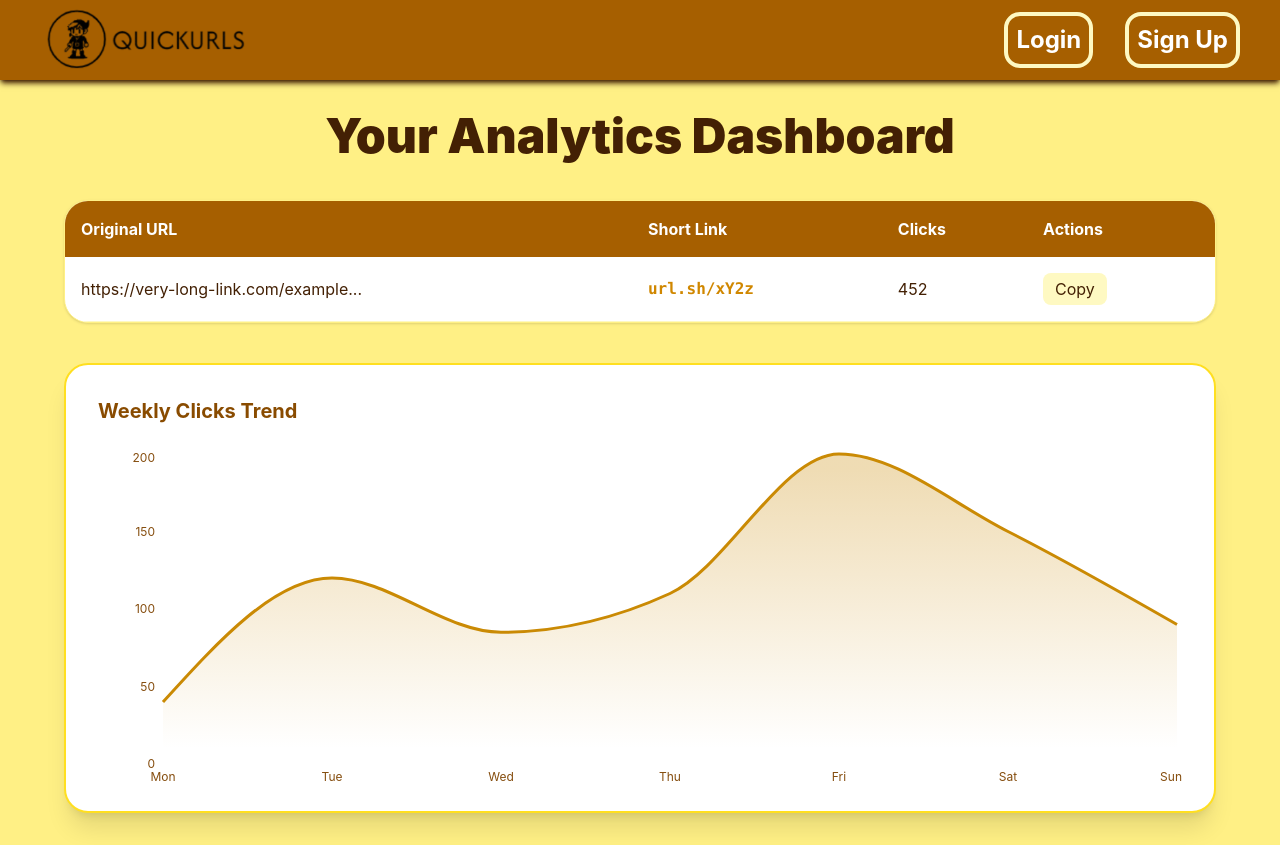
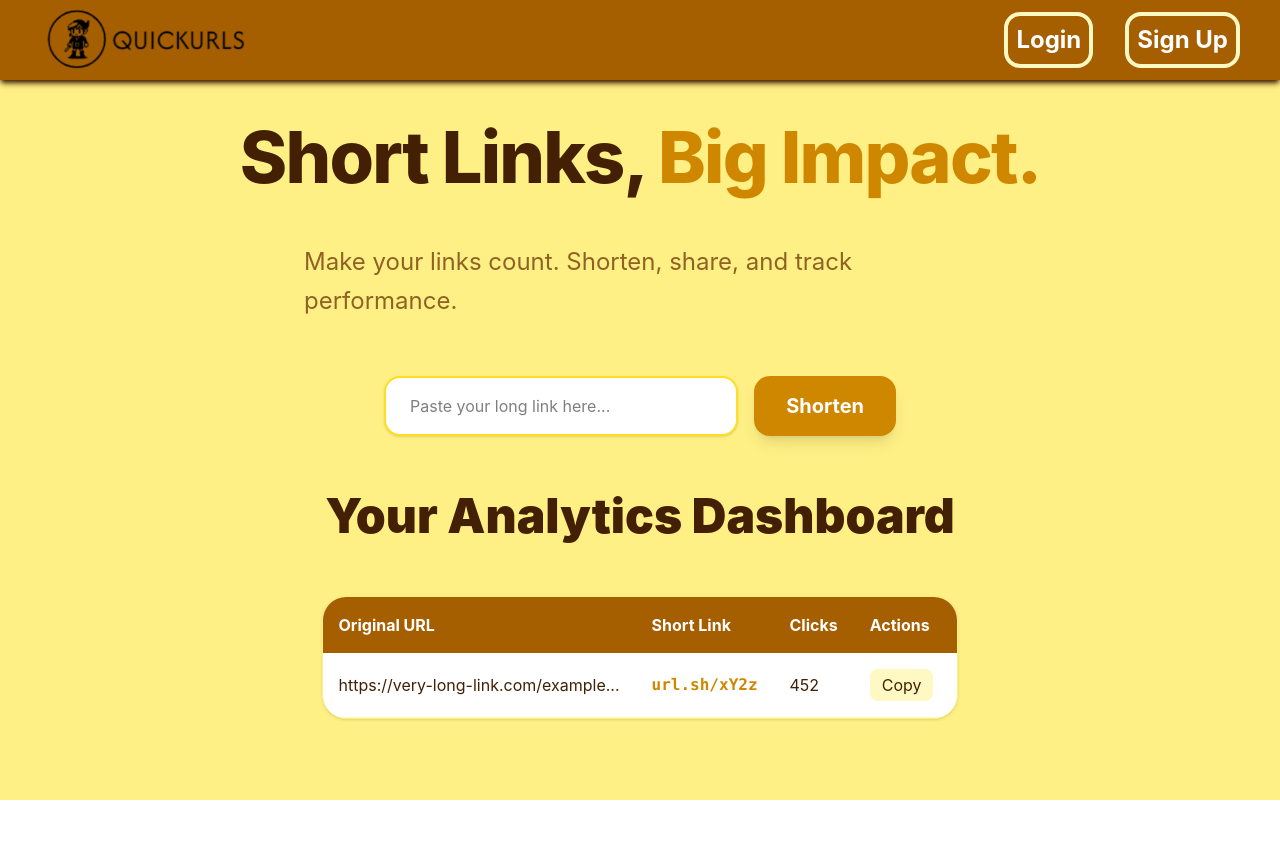
Before and after one commit to naresh-coder123/url-shortner, a React (Vite) app in the folder frontend/url-shortner-service/client/: page /dashboard in a window 1280 px wide. After the commit the page ends 800 px from the top, so only its background shows below. Built offline with nearby package versions, Linux system fonts and the light colour scheme.

Commit message:
Edited Dashboard

```diff
--- a/frontend/url-shortner-service/client/src/pages/Dashboard.jsx
+++ b/frontend/url-shortner-service/client/src/pages/Dashboard.jsx
@@ -1,30 +1,68 @@
-import React from "react";
-import {
-  AreaChart,
-  Area,
-  XAxis,
-  YAxis,
-  Tooltip,
-  ResponsiveContainer,
-} from "recharts";
+import React, { useState } from "react";
+import { useNavigate } from "react-router-dom";
 
-const Dashboard = () => {
-  const data = [
-    { name: "Mon", clicks: 40 },
-    { name: "Tue", clicks: 120 },
-    { name: "Wed", clicks: 85 },
-    { name: "Thu", clicks: 110 },
-    { name: "Fri", clicks: 200 },
-    { name: "Sat", clicks: 150 },
-    { name: "Sun", clicks: 90 },
-  ];
+const Dashboard = ({ isLoggedIn }) => {
+  const navigate = useNavigate();
+
+  const [longUrl, setLongUrl] = useState("");
+  const [loading, setLoading] = useState(false);
+
+  const handleShorten = async (e) => {
+    // If not logged in, redirect to signup/login immediately
+    if (!isLoggedIn) {
+      alert("Please login first to shorten links!");
+      navigate("/login");
+      return;
+    }
+
+    if (!longUrl) return alert("Please paste a URL");
+
+    setLoading(true);
+    try {
+      const response = await api.post("/urls/shorten", { longUrl });
+
+      console.log("LongUrl:", longUrl);
+
+      console.log("Short URL generated:", response.data);
+    } catch (err) {
+      alert(err.response?.data?.message || "Failed to shorten URL");
+    } finally {
+      setLoading(false);
+    }
+  };
 
   //   showing the data for the last 7 days
 
   return (
     <main className="font-sans min-h-screen p-8 w-full bg-yellow-200 pt-28">
-      <div className="max-w-6xl mx-auto flex flex-col gap-10">
-        <h1 className="text-5xl font-black text-center text-yellow-950">
+      <div className="max-w-6xl mx-auto flex flex-col gap-4 items-center ">
+        <h1 className="text-5xl md:text-7xl font-extrabold text-yellow-950 tracking-tight leading-tight">
+          Short Links, <span className="text-yellow-600">Big Impact.</span>
+        </h1>
+
+        <p className="text-xl md:text-2xl mt-6 text-yellow-900/80 leading-relaxed max-w-2xl">
+          Make your links count. Shorten, share, and track performance.
+        </p>
+
+        <div className="mt-10 flex flex-col sm:flex-row gap-4 w-full max-w-lg">
+          <input
+            type="url"
+            value={longUrl}
+            onChange={(e) => setLongUrl(e.target.value)}
+            placeholder="Paste your long link here..."
+            className="flex-1 px-6 py-4 rounded-2xl border-2 border-yellow-300 focus:outline-none focus:border-yellow-600 bg-white shadow-sm"
+          />
+
+          <button
+            onClick={handleShorten}
+            disabled={loading}
+            className="bg-yellow-600 cursor-pointer text-xl text-white font-bold px-8 py-4 rounded-2xl hover:bg-yellow-400 hover:text-yellow-950 transition-colors shadow-lg active:scale-95 disabled:opacity-50"
+          >
+            {loading ? "..." : "Shorten"}
+          </button>
+        </div>
+
+        <h1 className="text-5xl mt-10 mb-10 font-black text-center text-yellow-950">
           Your Analytics Dashboard
         </h1>
 
@@ -56,53 +94,6 @@ const Dashboard = () => {
             </tbody>
           </table>
         </div>
-
-        <div className="bg-white p-8 rounded-3xl shadow-xl border-2 border-yellow-300 h-112.5 w-full">
-          <h2 className="text-xl font-bold text-yellow-800 mb-6">
-            Weekly Clicks Trend
-          </h2>
-
-          <div className="w-full h-87.5">
-            <ResponsiveContainer width="100%" height="100%">
-              <AreaChart data={data}>
-                <defs>
-                  <linearGradient id="colorClicks" x1="0" y1="0" x2="0" y2="1">
-                    <stop offset="5%" stopColor="#ca8a04" stopOpacity={0.3} />
-                    <stop offset="95%" stopColor="#ca8a04" stopOpacity={0} />
-                  </linearGradient>
-                </defs>
-                <XAxis
-                  dataKey="name"
-                  stroke="#854d0e"
-                  fontSize={12}
-                  tickLine={false}
-                  axisLine={false}
-                />
-                <YAxis
-                  stroke="#854d0e"
-                  fontSize={12}
-                  tickLine={false}
-                  axisLine={false}
-                />
-                <Tooltip
-                  contentStyle={{
-                    backgroundColor: "#fefce8",
-                    borderRadius: "15px",
-                    border: "2px solid #fde047",
-                  }}
-                />
-                <Area
-                  type="monotone"
-                  dataKey="clicks"
-                  stroke="#ca8a04"
-                  strokeWidth={3}
-                  fillOpacity={1}
-                  fill="url(#colorClicks)"
-                />
-              </AreaChart>
-            </ResponsiveContainer>
-          </div>
-        </div>
       </div>
     </main>
   );
```
Also changed, not shown: 1 other file (tests, documents, lock files or other folders).
